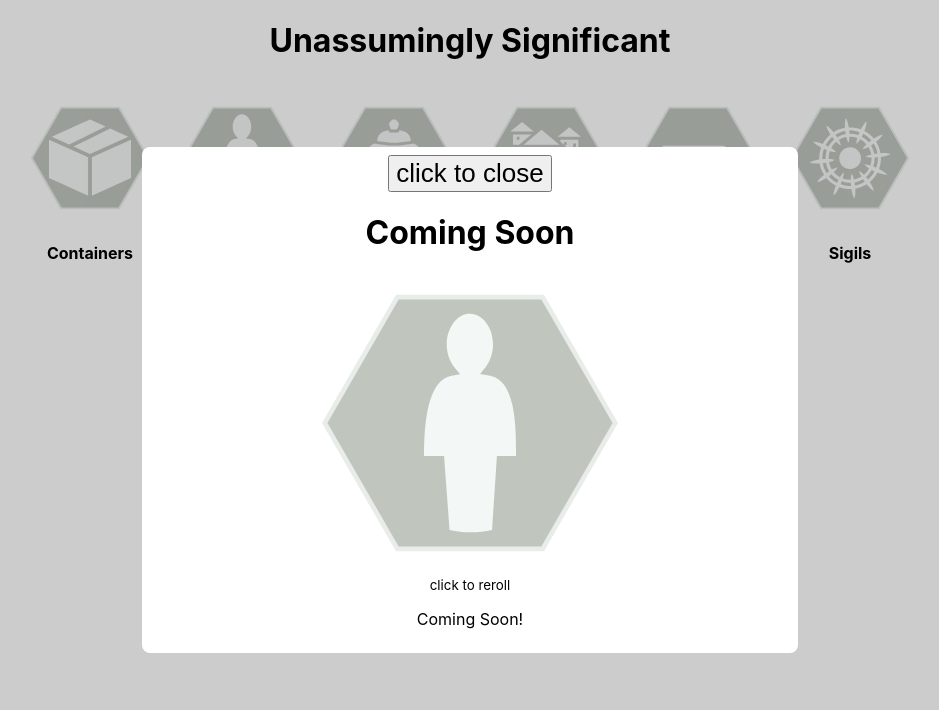
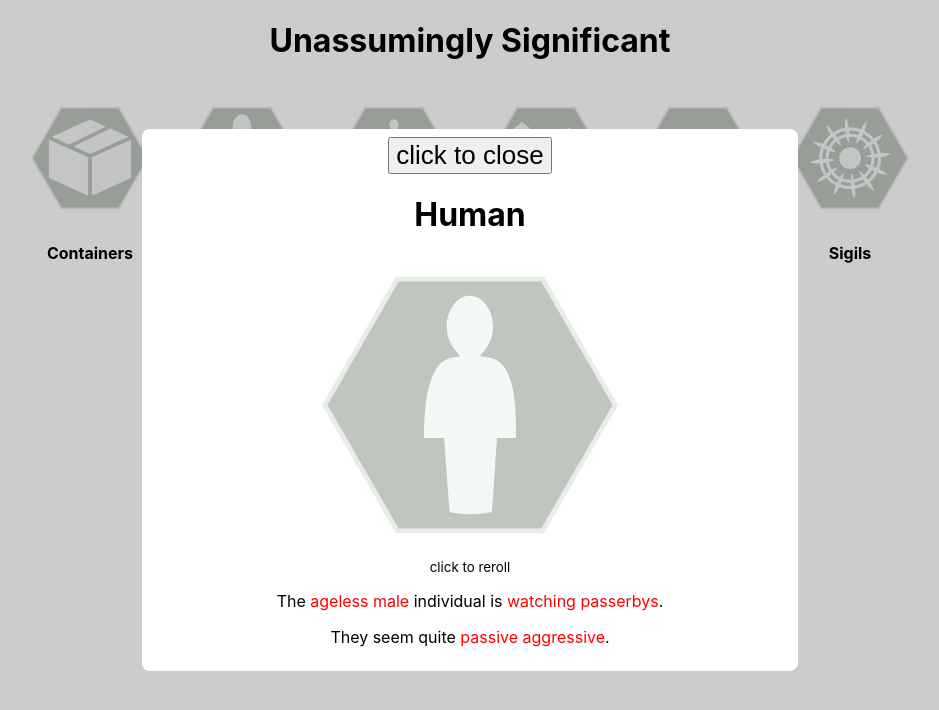
Before and after one commit to davidvdev/unassumingly-significant, a React (Vite) app: page / in a window 1280 px wide. Both pictures are taken after a click on the element "Human". Shown: the top 710 px of the page, without its empty margins (170-1109 px from the left). Built offline with nearby package versions, Linux system fonts and the light colour scheme.

Commit message:
human.json

```diff
--- a/src/App.tsx
+++ b/src/App.tsx
@@ -9,6 +9,7 @@ import Modal from './Components/Modal/Modal'
 // Data
 import options from './json/options.json'
 import containers from './json/containers.json'
+import human from './json/human.json'
 
 // Images
 import SVGcontainer from './images/container.svg'
@@ -17,13 +18,6 @@ import SVGdecoration from './images/decoration.svg'
 import SVGbuilding from './images/building.svg'
 import SVGmarkings from './images/markings.svg'
 import SVGsigil from './images/sigil.svg'
-
-// const SVGcontainer = require('./images/container.svg')
-// const SVGhuman = require('./images/human.svg')
-// const SVGdecoration = require('./images/decoration.svg')
-// const SVGbuilding = require('./images/building.svg')
-// const SVGmarkings = require('./images/markings.svg')
-// const SVGsigil = require('./images/sigil.svg')
 
 // Types
 type Data = {
@@ -50,7 +44,7 @@ function App() {
   const data: Data = {
     options: options,
     containers: containers,
-    human: "",
+    human: human,
     decoration: "",
     building: "",
     markings: "",
--- a/src/Components/Modal/Modal.tsx
+++ b/src/Components/Modal/Modal.tsx
@@ -28,23 +28,28 @@ const Modal = (props: Props) => {
             switch (name) {
                 case "Containers":
                     return(
-                        <div>
+                        <>
                             <p>
                                 There are {randomizer(t.quantity)} {randomizer(t.description)} {randomizer(t.type)} nearby.
                             </p>
                             <p>
                                 They contain {randomizer(t.content)}.
                             </p>
-                        </div>
+                        </>
+                    )
+                case "Human":
+                    return(
+                        <>
+                            <p>
+                                The {randomizer(t.age)} {randomizer(t.gender)} individual is {randomizer(t.attention)}.
+                            </p>
+                            <p>
+                                They seem quite {randomizer(t.attitude)}.
+                            </p>
+                        </>
                     )
                 default:
-                    return(
-                        <div>
-                            <p>
-                                Coming Soon!
-                            </p>
-                        </div>
-                    )
+                    return(<p>Coming Soon!</p>)
                 }
             }
 
@@ -59,7 +64,7 @@ const Modal = (props: Props) => {
                     <img src={props.svg || ""} alt={t.name || "no image"}/>
                     <small>click to reroll</small>
                 </div>
-                { text }
+                <div className="text">{ text }</div>
             </div>
         </div>
     )
--- /dev/null
+++ b/src/json/human.json
@@ -0,0 +1,7 @@
+{
+    "name": "Human",
+    "age": ["young", "old", "senior", "middle aged", "teenage", "ancient", "youthful", "ageless"],
+    "gender": ["nonconforming", "male", "female", "nonbinary"],
+    "attention": ["watching passerbys", "reading something", "absorbed in a book", "sleeping", "staring upward", "looking at you"],
+    "attitude": ["friendly", "passive aggressive", "indifferent", "hostile", "eager to help"]
+}
```
Lines whose indentation alone changed are shown as unchanged.
